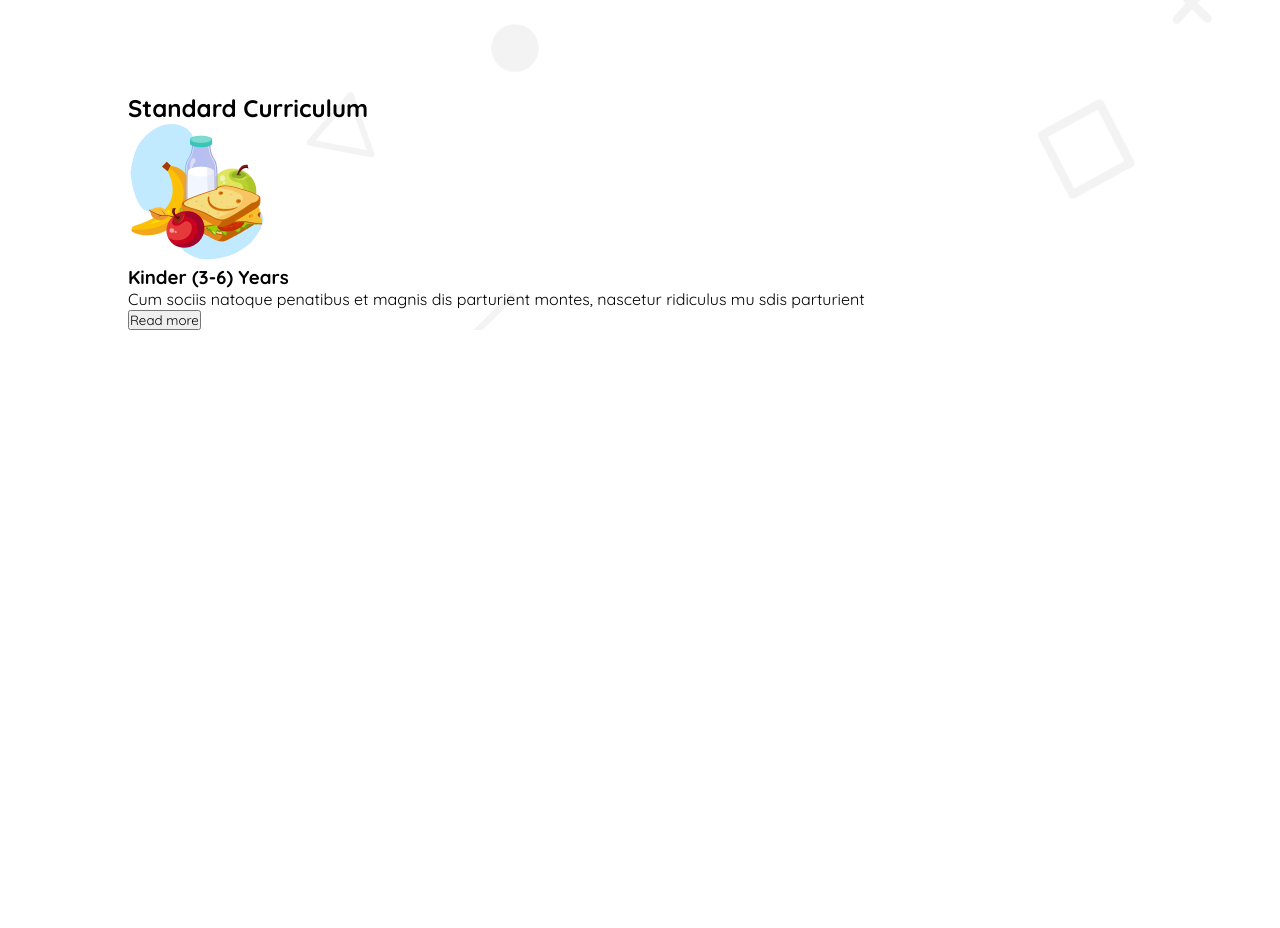
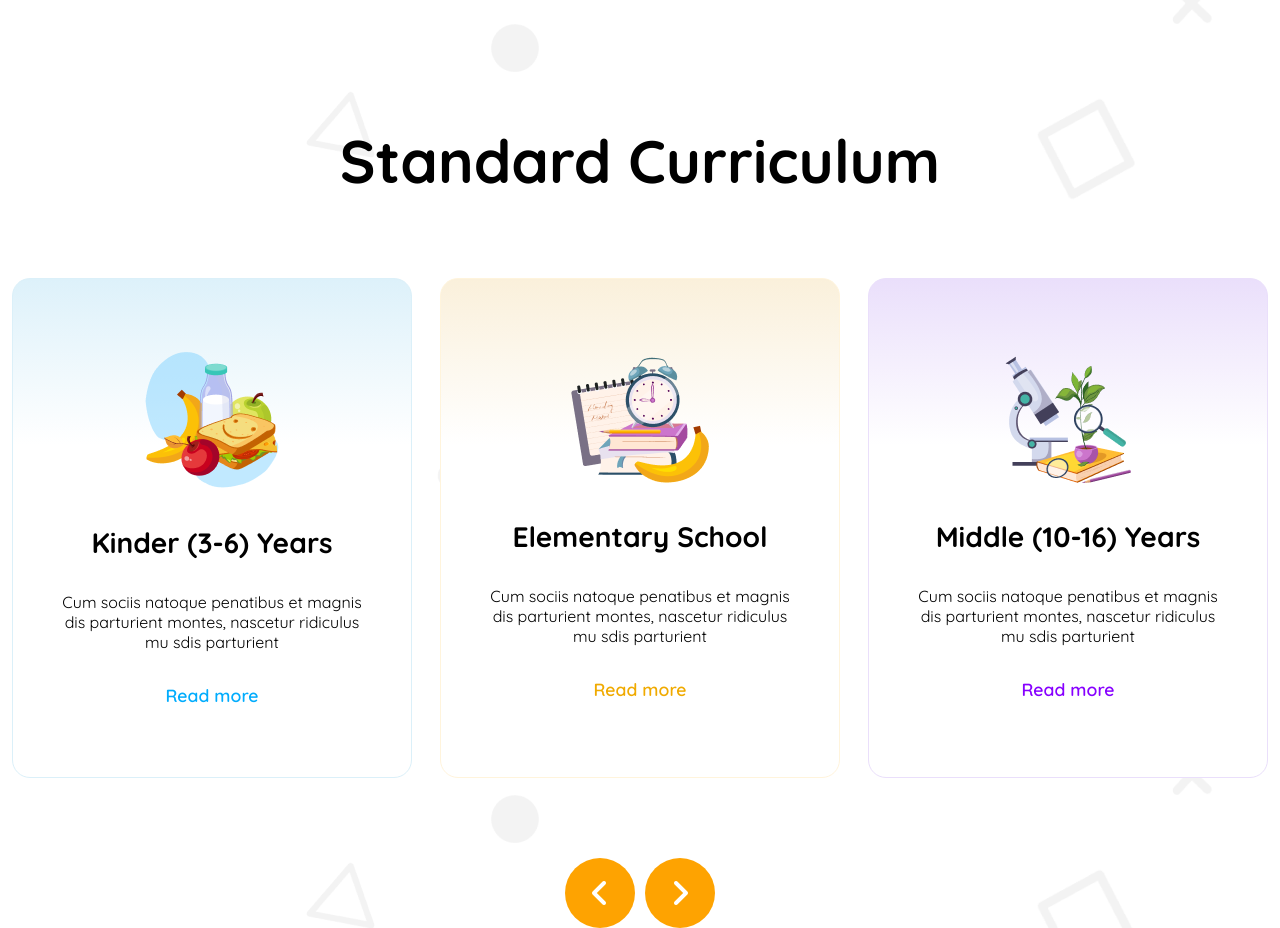
Before and after one commit to Samisenpai/Assignment-2, a plain HTML site: page index.html in a window 1280 px wide. Shown: the part 747-1675 px from the top of the page. Before the commit the page ends 1077 px from the top, so only its background shows below. Drawn offline with Linux system fonts and the light colour scheme.

Commit message:
created curriculum section

```diff
--- a/index.html
+++ b/index.html
@@ -68,7 +68,7 @@
         <!--? curriculum section  -->
             <section class="curriculum">
                 <div class="curriculum-container">
-                <div class="curriculam-tittle">
+                    <div class="curriculum-tittle">
                         <h1>Standard Curriculum</h1>
                     </div>
 
@@ -88,10 +88,61 @@ mu sdis parturient
                                 </p>
                             </div>
                             <div class="readmore-btn">
-                            <button class="btn">
+                                <h3 class="btn">
                                     Read more
-                            </button>
+                                </h3>
                             </div>
+                        </div>
+
+                        <div class="card card-2">
+                            <div class="card-img">
+                                <img src="./assets/elementary.png" alt="">
+                            </div>
+                            <div class="card-tittle">
+                                <h3>Elementary School</h3>
+                            </div>
+                            <div class="card-description">
+                                <p>
+                                    Cum sociis natoque penatibus et magnis
+    dis parturient montes, nascetur ridiculus
+    mu sdis parturient
+                                </p>
+                            </div>
+                            <div class="readmore-btn">
+                                <h3 class="btn card-2-btn">
+                                    Read more
+                                </h3>
+                            </div>
+                        </div>
+
+                        <div class="card card-3">
+                            <div class="card-img">
+                                <img src="./assets/middle.png" alt="">
+                            </div>
+                            <div class="card-tittle">
+                                <h3>Middle (10-16) Years</h3>
+                            </div>
+                            <div class="card-description">
+                                <p>
+                                    Cum sociis natoque penatibus et magnis
+    dis parturient montes, nascetur ridiculus
+    mu sdis parturient
+                                </p>
+                            </div>
+                            <div class="readmore-btn">
+                                <h3 class="btn card-3-btn">
+                                    Read more
+                                </h3>
+                            </div>
+                        </div>
+                    </div>
+
+                    <div class="arrows">
+                        <div class="arrow">
+                            <i class="fa-solid fa-angle-left"></i>
+                        </div>
+                        <div class="arrow">
+                            <i class="fa-solid fa-angle-right"></i>
                         </div>
                     </div>
                 </div>
--- a/styles/style.css
+++ b/styles/style.css
@@ -148,5 +148,119 @@ body{
 
 
 /*? hero section  end*/
+/*? header section  end */
 
-/*? header section  end */
+/*? curriculum section  */
+
+
+.curriculum{
+    height: 100vh;
+}
+
+.curriculum-container{
+    display: flex;
+    justify-content: center;
+    align-items: center;
+    flex-direction: column;
+
+}
+
+.curriculum-tittle{
+    font-size:2.5rem;
+    margin-bottom: 80px;
+    margin-top: 30px;
+
+}
+
+.cards{
+    display: flex;
+    justify-content: center;
+    align-items: center;
+    gap: 28px;
+    margin-bottom: 80px;
+}
+
+.card{
+    width: 400px;
+    height: 500px;
+    display: flex;
+    flex-direction: column;
+    justify-content: center;
+    align-items: center;
+    border: 1px solid #dbf0f9;
+    padding: 52px 40px;
+    border-radius: 18px;
+    background:linear-gradient(#ddf1fa,white, white, white);
+
+}
+
+.card-2{
+    background: linear-gradient(#faf0db, white, white, white);
+    border: 1px solid #FFF4DC;
+}
+
+.card-3{
+    background: linear-gradient(#eadffb, white, white, white);
+    border: 1px solid #eadffb;
+}
+
+.card-img{
+    margin-bottom: 32px;
+}
+
+.card-tittle{
+    font-size: 1.5rem;
+    margin-bottom: 32px;
+}
+
+.card-description{
+    text-align: center;
+    margin-bottom: 32px;
+}
+
+.readmore-btn .btn{
+    border: none;
+    font-size: 1.1rem;
+    font-weight: 600;
+    color: #01ACFD;
+}
+
+.readmore-btn .card-2-btn{
+    color: #F0AA00;
+
+}
+
+.readmore-btn .card-3-btn{
+
+    color: #8700FF;
+}
+
+
+.arrows{
+    display: flex;
+    align-items: center;
+    justify-content: center;
+    gap: 10px;
+
+}
+
+.arrow{
+    display: flex;
+    justify-content: center;
+    align-items: center;
+    color: white;
+    width: 70px;
+    height: 70px;
+    background-color: var(--primary);
+    border-radius: 50%;
+}
+
+
+
+.arrows i{
+    font-size: 2rem;
+}
+
+
+
+/*? curriculum section  */
```
Lines whose indentation alone changed are shown as unchanged.
